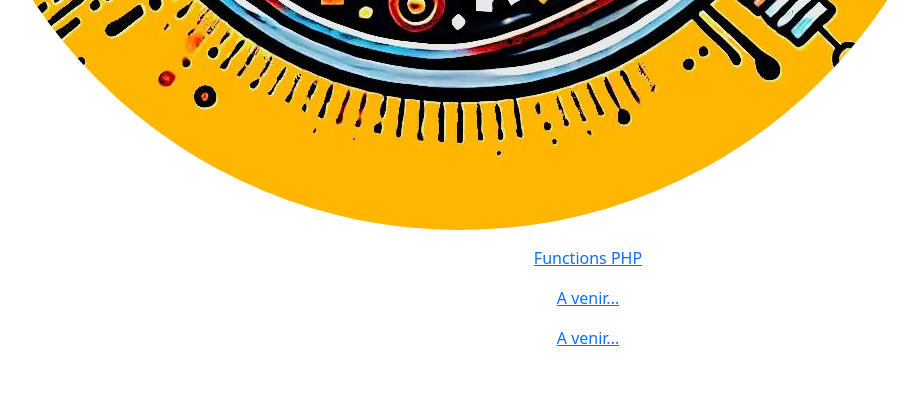
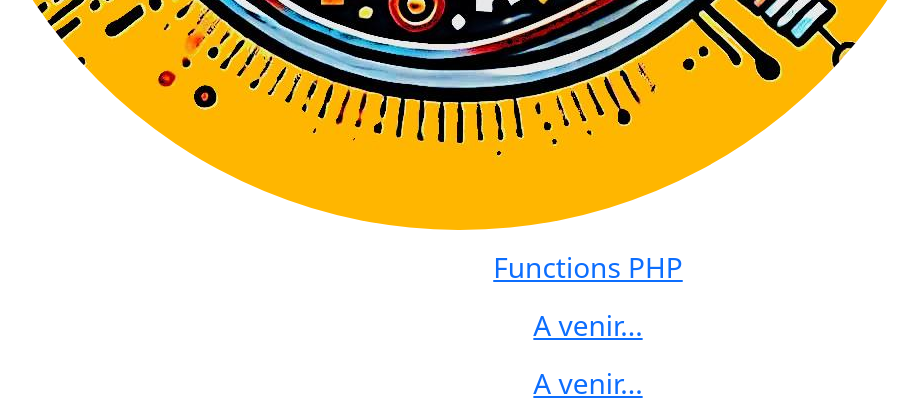
Before and after one commit to Faizh33/php-project, a Symfony app: template templates/home/index.html.twig in a window 1280 px wide. Shown: the part 794-1214 px from the top of the page, without its empty margins (52-971 px from the left). Before the commit the page ends 1140 px from the top, so only its background shows below. Run offline with Twig, Linux system fonts and the light colour scheme; the template is opened without the code that fills it, so the values that code supplies are empty; some libraries are stand-ins or nearby versions.

Commit message:
improve summary style

```diff
--- a/templates/home/index.html.twig
+++ b/templates/home/index.html.twig
@@ -5,23 +5,23 @@
 {% block body %}
     <div class="dashboard-container">
         <img src="{{ asset('images/logo.JPG') }}" class="rounded-pill dashboard-logo" />
-        <div class="rounded-pill summary-container summary-container-dashboard summary-container-1">
+        <div class="rounded-pill summary-container summary-dashboard-container summary-container-1">
             <a href="{{ path('php_functions') }}" class="link">
-                <p class="summary-text text-center mt-3">
+                <p class="summary-text text-center mt-3 fs-3">
                     Functions PHP
                 </p>
             </a>
         </div>
-        <div class="rounded-pill summary-container summary-container-dashboard summary-container-2">
+        <div class="rounded-pill summary-container summary-dashboard-container summary-container-2">
             <a href="" class="link">
-                <p class="summary-text text-center">
+                <p class="summary-text text-center fs-3">
                     A venir...
                 </p>
             </a>
         </div>
-        <div class="rounded-pill summary-container summary-container-dashboard summary-container-3">
+        <div class="rounded-pill summary-container summary-dashboard-container summary-container-3">
             <a href="" class="link">
-                <p class="summary-text text-center">
+                <p class="summary-text text-center fs-3">
                     A venir...
                 </p>
             </a>
```
